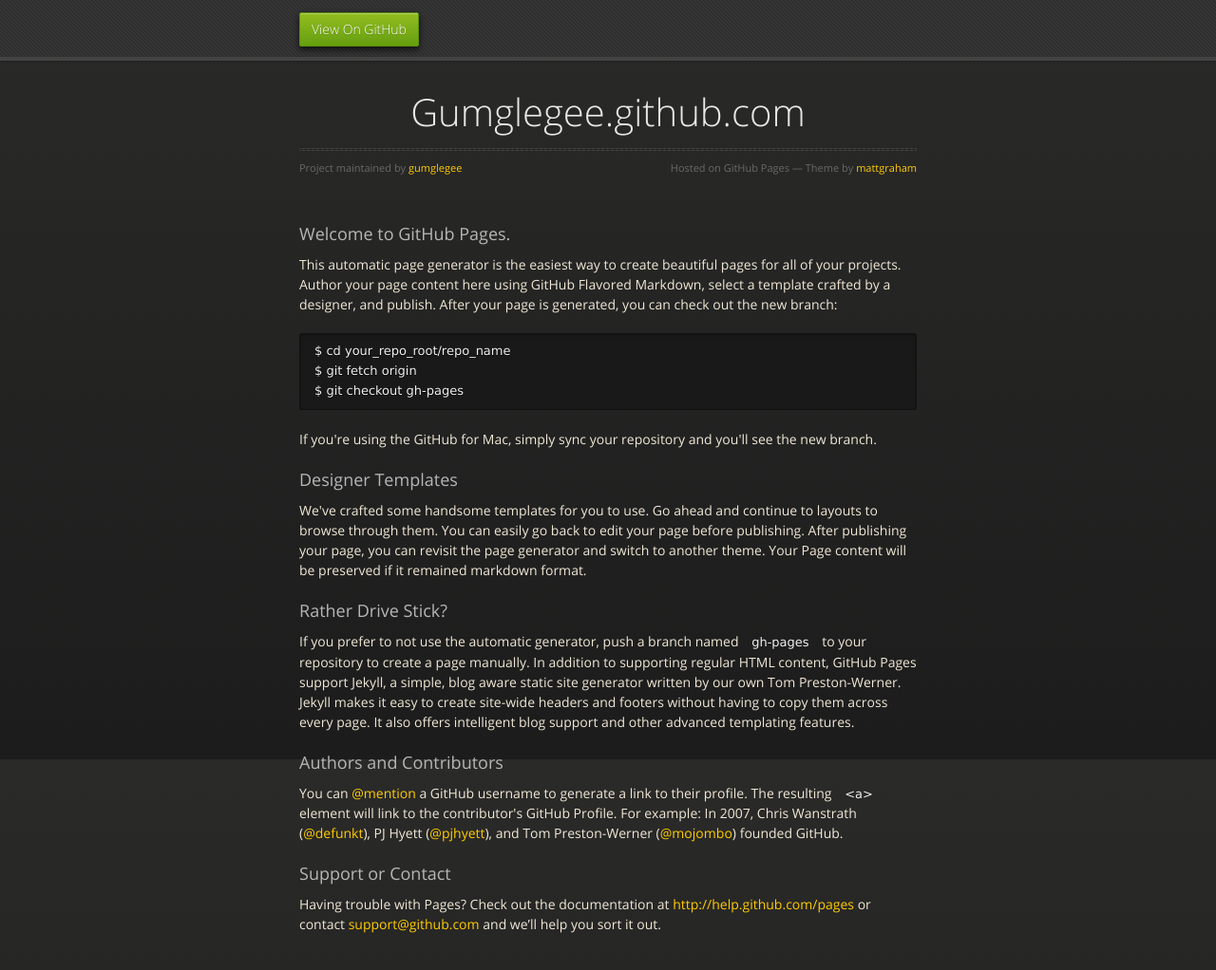
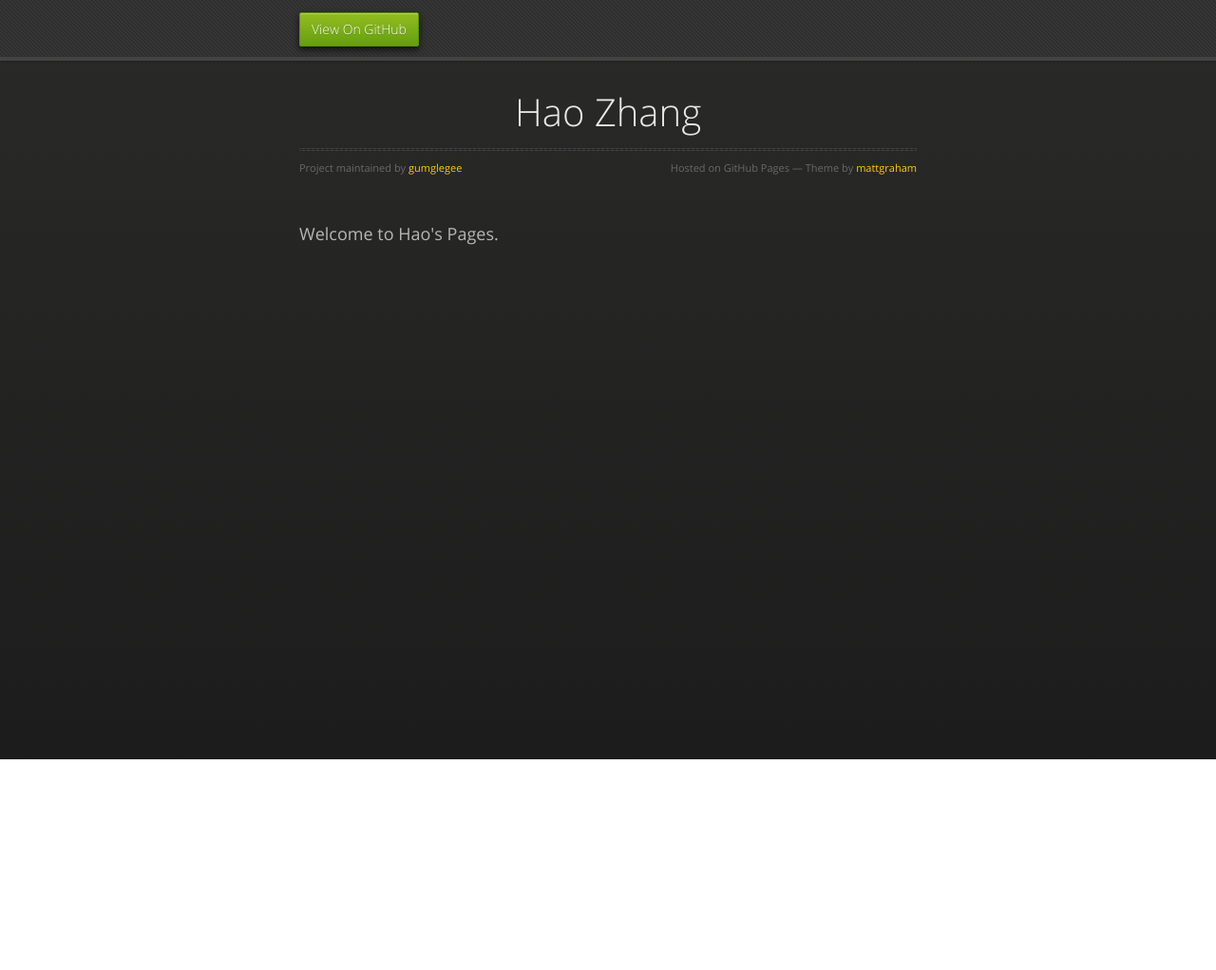
Before and after one commit to gumglegee/gumglegee.github.com, a plain HTML site: page index.html in a window 1280 px wide. Shown: the whole page at 95% size. After the commit the page ends 800 px from the top, so only its background shows below. Drawn offline with nearby package versions, Linux system fonts and the light colour scheme.

Commit message:
update index.html

```diff
--- a/index.html
+++ b/index.html
@@ -28,43 +28,17 @@
 
       <section>
         <div id="title">
-          <h1>Gumglegee.github.com</h1>
+          <h1>Hao Zhang</h1>
           <p></p>
           <hr>
           <span class="credits left">Project maintained by <a href="https://github.com/gumglegee">gumglegee</a></span>
           <span class="credits right">Hosted on GitHub Pages &mdash; Theme by <a href="http://twitter.com/#!/michigangraham">mattgraham</a></span>
         </div>
 
-        <h3>Welcome to GitHub Pages.</h3>
+        <h3>Welcome to Hao's Pages.</h3>
 
-<p>This automatic page generator is the easiest way to create beautiful pages for all of your projects. Author your page content here using GitHub Flavored Markdown, select a template crafted by a designer, and publish. After your page is generated, you can check out the new branch:</p>
+<p></p>
 
-<pre><code>$ cd your_repo_root/repo_name
-$ git fetch origin
-$ git checkout gh-pages
-</code></pre>
-
-<p>If you're using the GitHub for Mac, simply sync your repository and you'll see the new branch.</p>
-
-<h3>Designer Templates</h3>
-
-<p>We've crafted some handsome templates for you to use. Go ahead and continue to layouts to browse through them. You can easily go back to edit your page before publishing. After publishing your page, you can revisit the page generator and switch to another theme. Your Page content will be preserved if it remained markdown format.</p>
-
-<h3>Rather Drive Stick?</h3>
-
-<p>If you prefer to not use the automatic generator, push a branch named <code>gh-pages</code> to your repository to create a page manually. In addition to supporting regular HTML content, GitHub Pages support Jekyll, a simple, blog aware static site generator written by our own Tom Preston-Werner. Jekyll makes it easy to create site-wide headers and footers without having to copy them across every page. It also offers intelligent blog support and other advanced templating features.</p>
-
-<h3>Authors and Contributors</h3>
-
-<p>You can <a href="https://github.com/blog/821" class="user-mention">@mention</a> a GitHub username to generate a link to their profile. The resulting <code>&lt;a&gt;</code> element will link to the contributor's GitHub Profile. For example: In 2007, Chris Wanstrath (<a href="https://github.com/defunkt" class="user-mention">@defunkt</a>), PJ Hyett (<a href="https://github.com/pjhyett" class="user-mention">@pjhyett</a>), and Tom Preston-Werner (<a href="https://github.com/mojombo" class="user-mention">@mojombo</a>) founded GitHub.</p>
-
-<h3>Support or Contact</h3>
-
-<p>Having trouble with Pages? Check out the documentation at <a href="http://help.github.com/pages">http://help.github.com/pages</a> or contact <a href="mailto:support@github.com">support@github.com</a> and we’ll help you sort it out.</p>
-      </section>
-
-    </div>
-    <!--[if !IE]><script>fixScale(document);</script><![endif]-->
 
   </body>
 </html>
```
